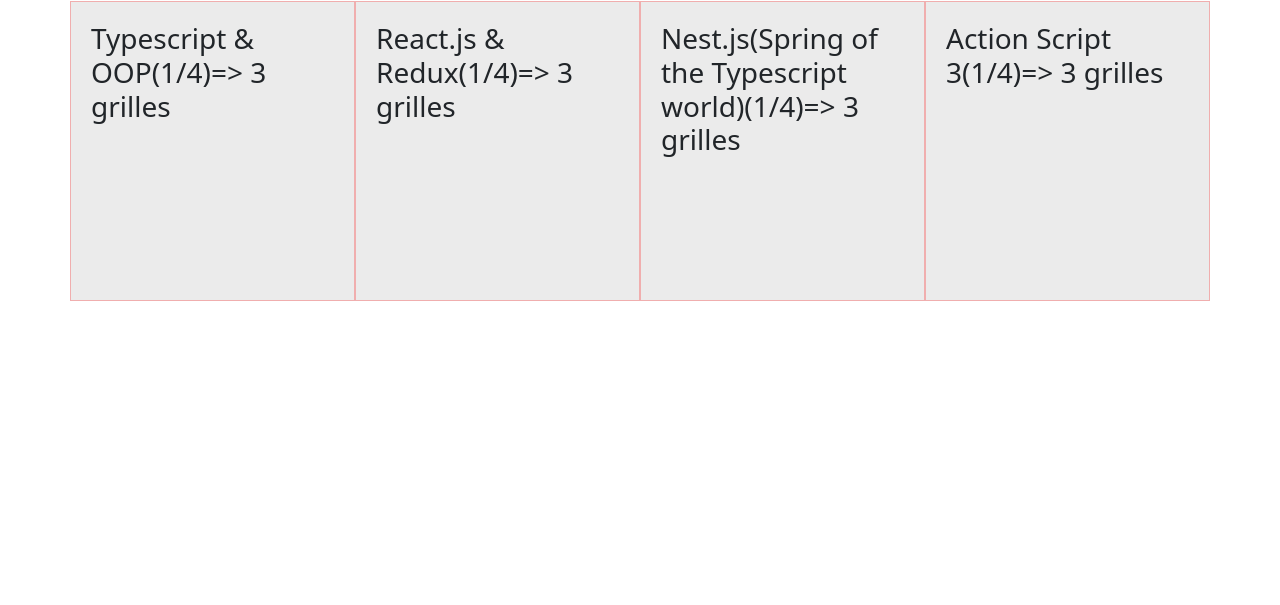
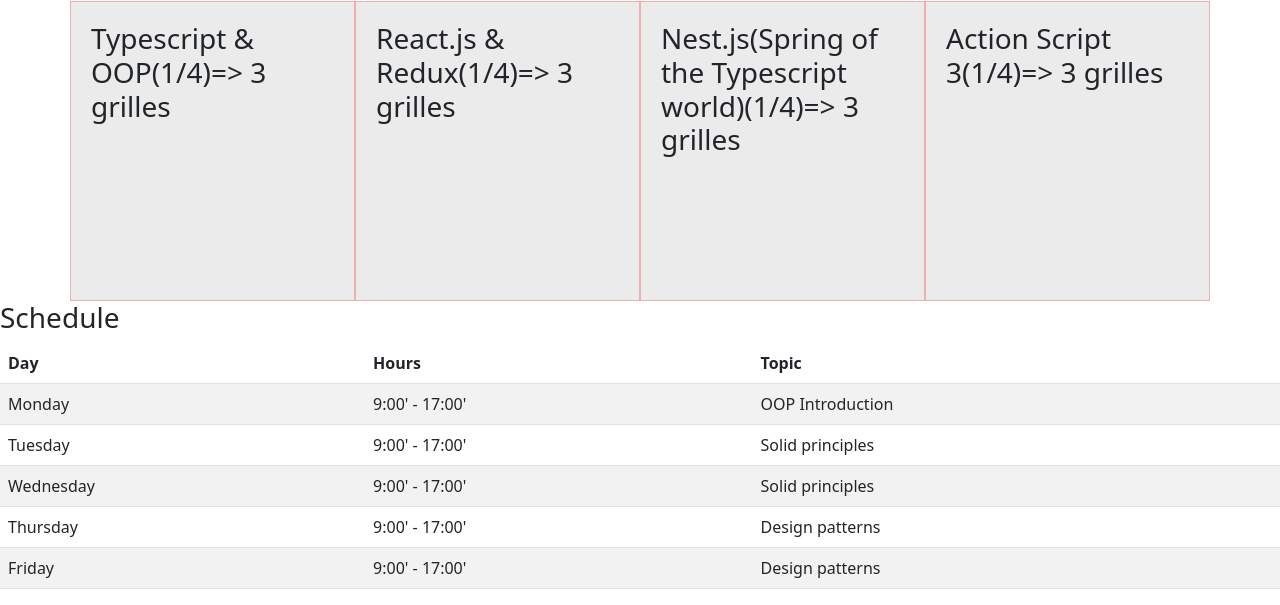
Before and after one commit to 2022-05-30-POEI-JAVA-SOPRA/bootstrap-scss, a plain HTML site: page index.html in a window 1280 px wide. Shown: the part 229-834 px from the top of the page. Before the commit the page ends 800 px from the top, so only its background shows below. Drawn offline with nearby package versions, Linux system fonts and the light colour scheme.

Commit message:
5.Tables

```diff
--- a/index.html
+++ b/index.html
@@ -42,5 +42,43 @@
         </div>
       </div>
     </div>
+
+    <h3>Schedule</h3>
+    <table class="table table-striped">
+      <thead>
+        <tr>
+          <th>Day</th>
+          <th>Hours</th>
+          <th>Topic</th>
+        </tr>
+      </thead>
+      <tbody>
+        <tr>
+          <td>Monday</td>
+          <td>9:00' - 17:00'</td>
+          <td>OOP Introduction</td>
+        </tr>
+        <tr>
+          <td>Tuesday</td>
+          <td>9:00' - 17:00'</td>
+          <td>Solid principles</td>
+        </tr>
+        <tr>
+          <td>Wednesday</td>
+          <td>9:00' - 17:00'</td>
+          <td>Solid principles</td>
+        </tr>
+        <tr>
+          <td>Thursday</td>
+          <td>9:00' - 17:00'</td>
+          <td>Design patterns</td>
+        </tr>
+        <tr>
+          <td>Friday</td>
+          <td>9:00' - 17:00'</td>
+          <td>Design patterns</td>
+        </tr>
+      </tbody>
+    </table>
   </body>
 </html>
```
